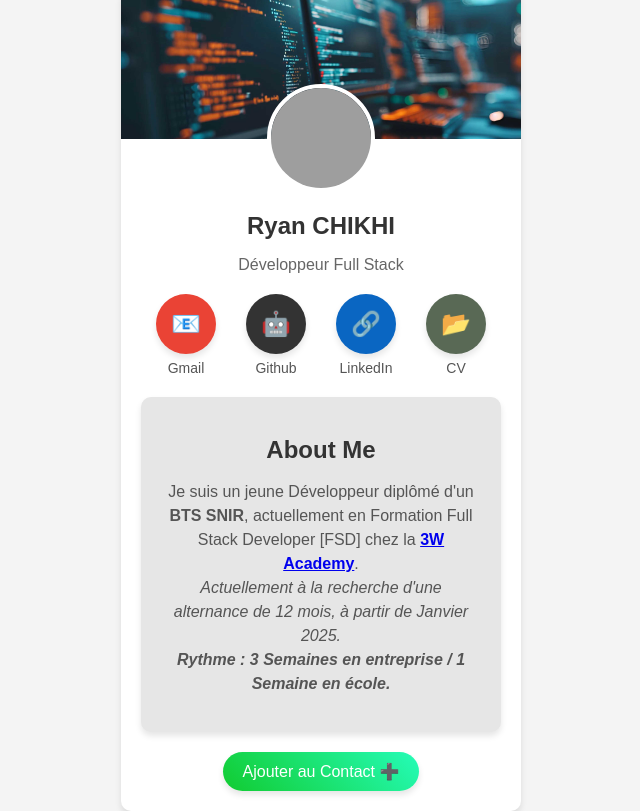
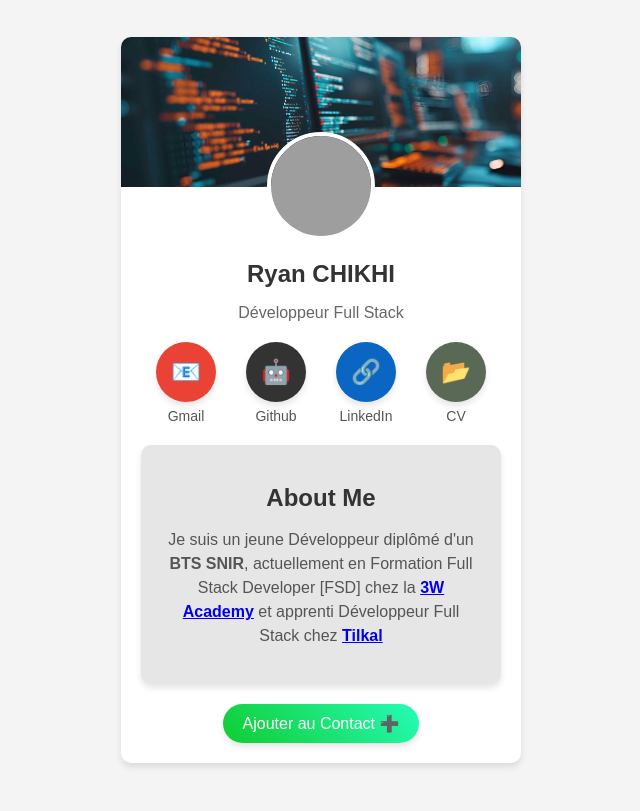
Before and after one commit to Zeikrom251/Visit-Card, a plain HTML site: page index.html in a window 1280 px wide. Shown: the whole page, without its empty margins (319-959 px from the left). Drawn offline with Linux system fonts and the light colour scheme; grey boxes are pictures that could not be loaded.

Commit message:
Update index.html

```diff
--- a/index.html
+++ b/index.html
@@ -31,7 +31,7 @@
                     <span class="btn-text">LinkedIn</span>
                 </div>
                 <div class="btn-container">
-                    <a href="./src/assets/CV - CHIKHI.pdf" class="btn CV" target="_blank" aria-label="CV"><div class="icon">📂</div></a>
+                    <a href="./src/assets/CV - CHIKHI.pdf" class="btn CV" target="_blank" aria-label="CV Non mis à jour"><div class="icon">📂</div></a>
                     <span class="btn-text">CV</span>
                 </div>
             </div>
@@ -40,9 +40,7 @@
                 <h2>About Me</h2>
                 <p>
                     Je suis un jeune Développeur diplômé d'un <strong>BTS SNIR</strong>, actuellement en Formation Full Stack Developer [FSD]
-                    chez la <strong><a href="https://3wacademy.fr/" target="_blank">3W Academy</a></strong>. <br>
-                    <i>Actuellement à la recherche d'une alternance de 12 mois, à partir de Janvier 2025.</i><br>
-                    <i><strong>Rythme : 3 Semaines en entreprise / 1 Semaine en école.</strong></i>
+                    chez la <strong><a href="https://3wacademy.fr/" target="_blank">3W Academy</a></strong> et apprenti Développeur Full Stack chez <strong><a href="https://www.tilkal.com/?lang=fr" target="_blank">Tilkal</a></strong>
                 </p>
             </div>
 
```
